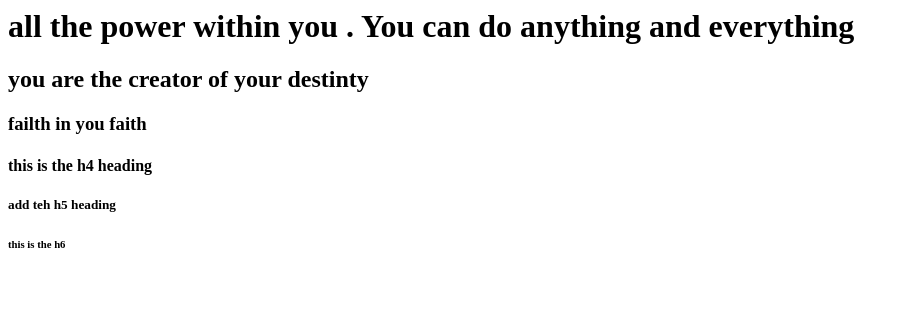
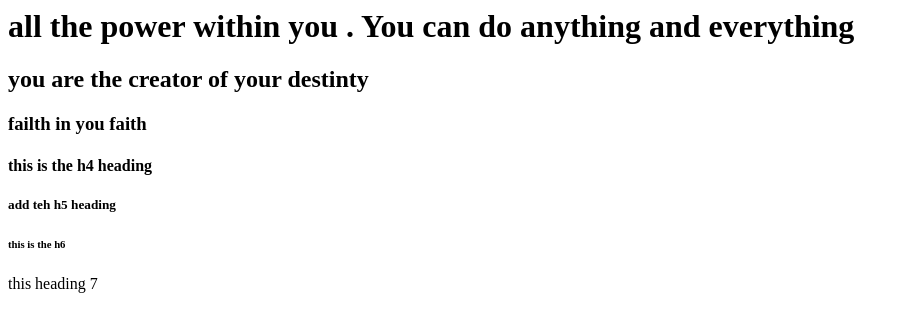
Before and after one commit to chennurubharath/FirstRemoterepo, a plain HTML site: page index.html in a window 1280 px wide. Shown: the whole page, without its empty margins (0-909 px from the left). Drawn offline with Linux system fonts and the light colour scheme.

Commit message:
Update index.html

```diff
--- a/index.html
+++ b/index.html
@@ -10,6 +10,7 @@
 		<h5>add teh h5 heading</h5>
 
 		<h6> this is the h6</h6>
+		<h7> this heading 7</h7>
 	</body>
 
 
```
